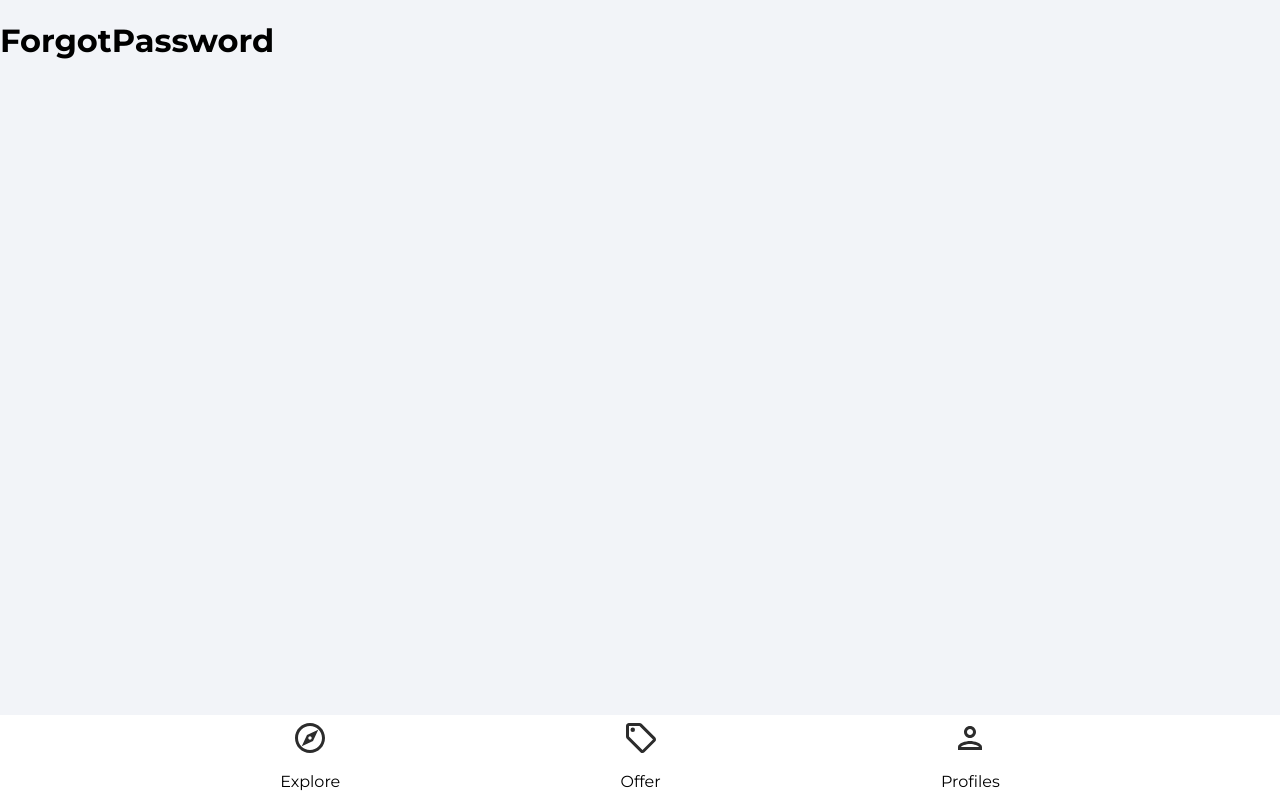
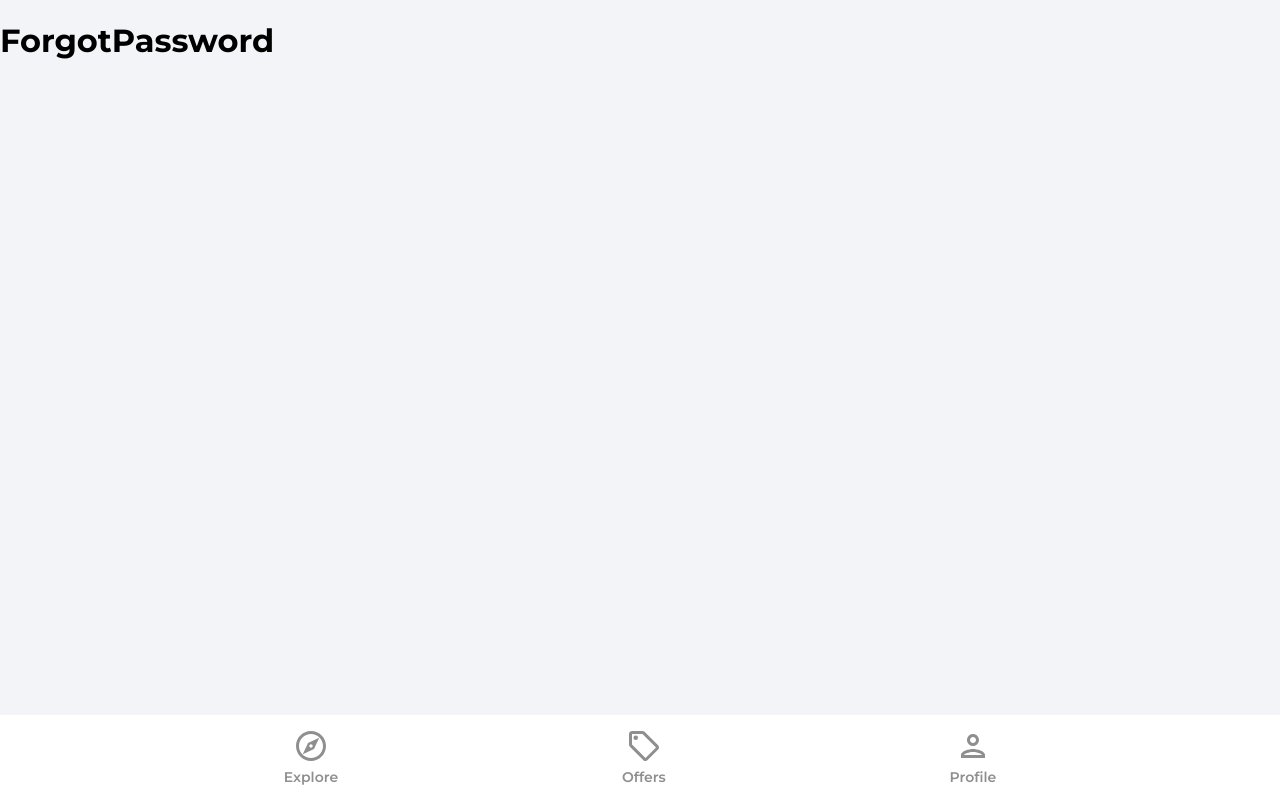
Before and after one commit to cartile/GTA-living, a React (Create React App) app: page /forgot-password in a window 1280 px wide. Built offline with nearby package versions, Linux system fonts and the light colour scheme.

Commit message:
navbar complete

```diff
--- a/src/components/Navbar.jsx
+++ b/src/components/Navbar.jsx
@@ -9,22 +9,36 @@ function Navbar() {
   const navigate = useNavigate()
   const location = useLocation()
 
+  const pathMatchRoute = (route) => {
+    if(route==location.pathname) {
+      return true
+    }
+  }
 
   return (
     <footer className='navbar'>
         <nav className="navbarNav">
             <ul className="navbarListItems">
                 <li className="navbarListItem" onClick={() => navigate ('/')}>
-                    <ExploreIcon fill='#2c2c2c' width='36px' height='36px' />
-                    <p>Explore</p>
+                    <ExploreIcon fill={pathMatchRoute('/') ? '#2c2c2c' : '#8f8f8f'} width='36px' height='36px' />
+                    <p className={pathMatchRoute('/')
+                     ? 'navbarListItemNameActive'
+                     : 'navbarListItemName'}
+                    >Explore</p>
                 </li>
                 <li className="navbarListItem" onClick={() => navigate ('/offers')}>
-                    <OfferIcon fill='#2c2c2c' width='36px' height='36px' />
-                    <p>Offer</p>
+                    <OfferIcon fill={pathMatchRoute('/offers') ? '#2c2c2c' : '#8f8f8f'} width='36px' height='36px' />
+                    <p className={pathMatchRoute('/offers')
+                     ? 'navbarListItemNameActive'
+                     : 'navbarListItemName'}
+                    >Offers</p>
                 </li>
                 <li className="navbarListItem" onClick={() => navigate ('/profile')}>
-                    <PersonOutlineIcon fill='#2c2c2c' width='36px' height='36px' />
-                    <p>Profiles</p>
+                    <PersonOutlineIcon fill={pathMatchRoute('/profile') ? '#2c2c2c' : '#8f8f8f'} width='36px' height='36px' />
+                    <p className={pathMatchRoute('/profile')
+                     ? 'navbarListItemNameActive'
+                     : 'navbarListItemName'}
+                    >Profile</p>
                 </li>
             </ul>
         </nav>
```
